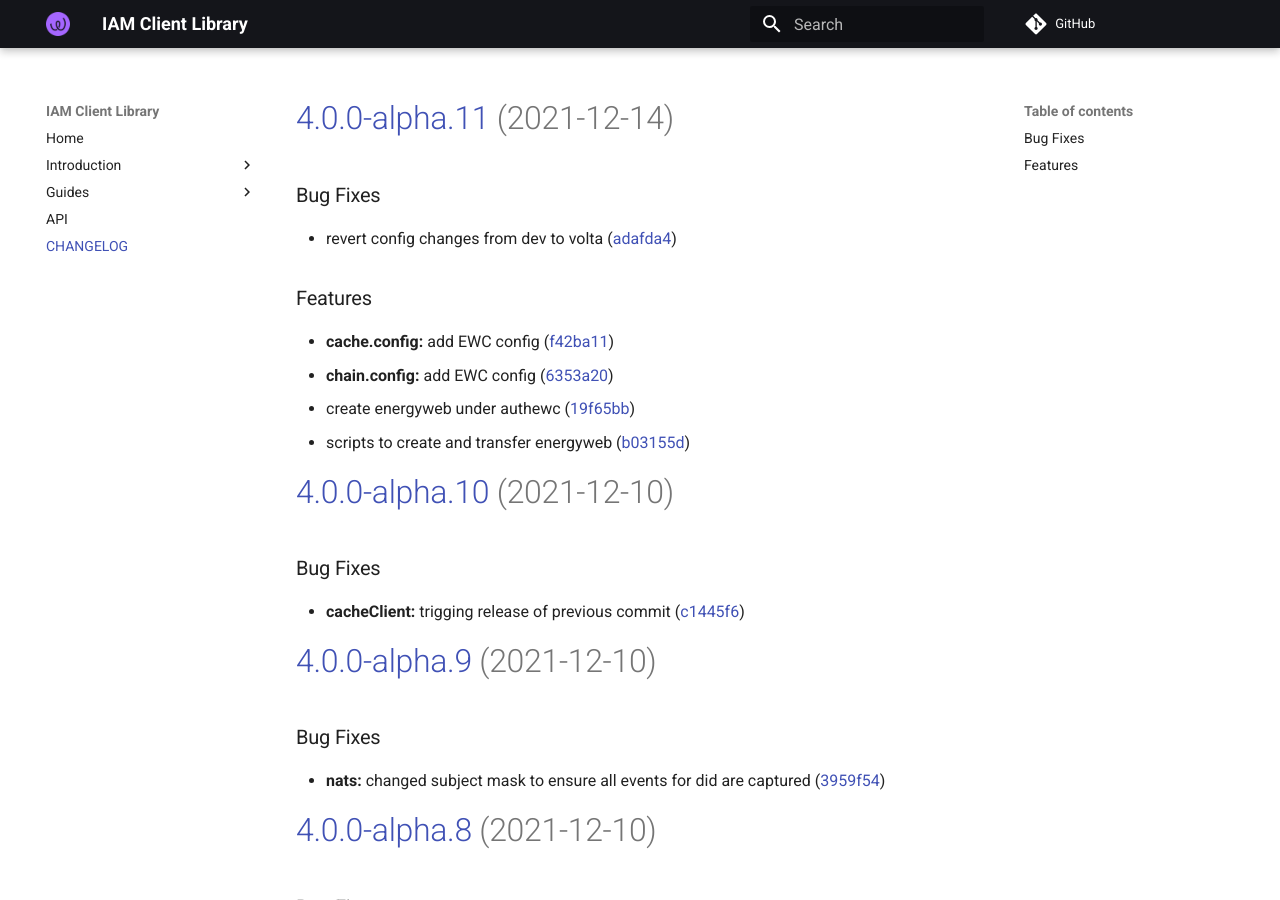
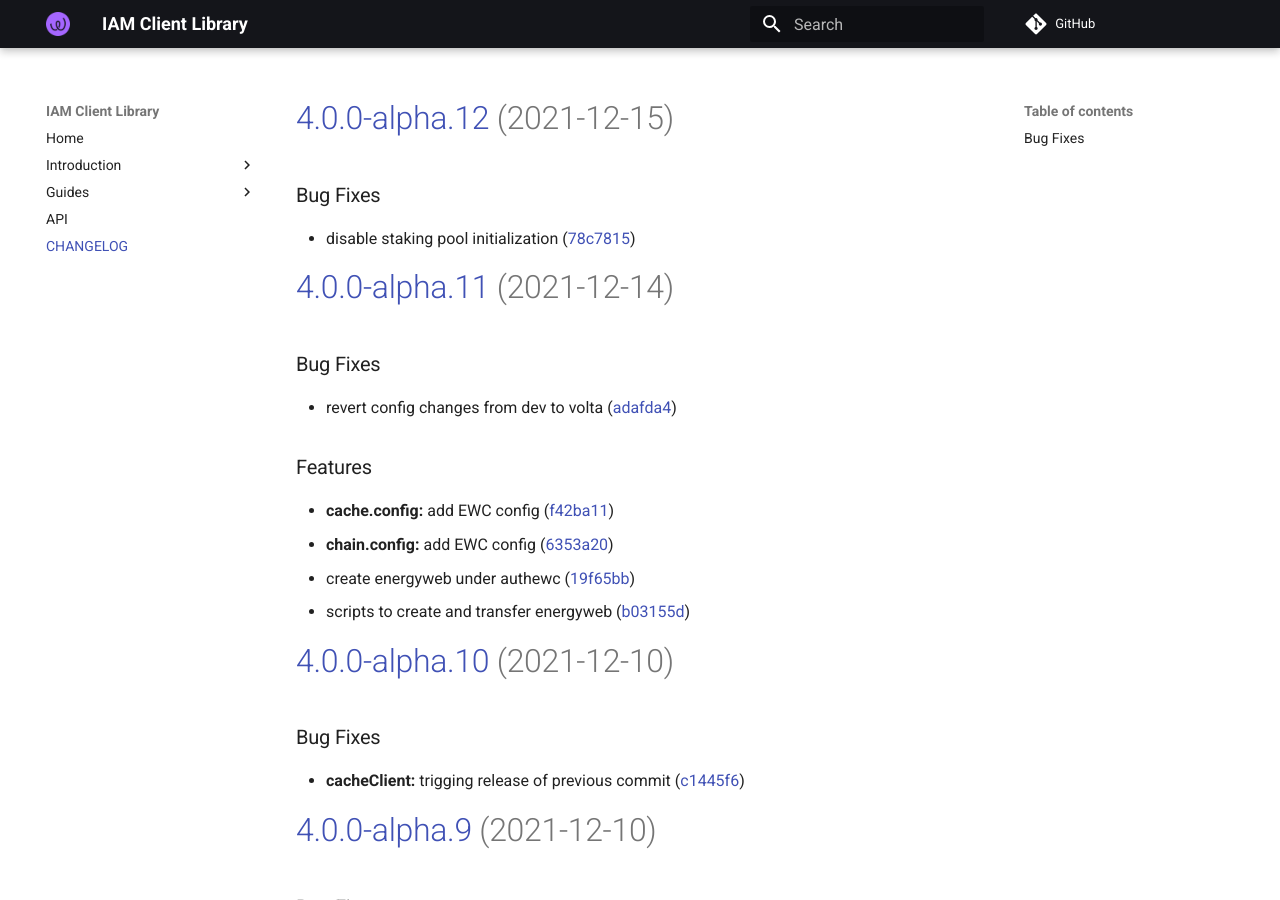
Before and after one commit to energywebfoundation/iam-client-lib, an MkDocs documentation site: the page built from docs/CHANGELOG.md, in a window 1280 px wide and 900 px high. Built offline with MkDocs 1.6.1 and Material for MkDocs 9.7.7, drawn with Linux system fonts in a browser that asks for light colours; comment, search, counter and statistics services are not loaded.

Commit message:
chore(release): 4.0.0-alpha.12 [skip ci]
# [4.0.0-alpha.12](https://github.com/energywebfoundation/iam-client-lib/compare/v4.0.0-alpha.11...v4.0.0-alpha.12) (2021-12-15)

### Bug Fixes

* disable staking pool initialization ([78c7815](https://github.com/energywebfoundation/iam-client-lib/commit/78c781512df09e5d91f575034856450fe40f6698))

```diff
--- a/docs/CHANGELOG.md
+++ b/docs/CHANGELOG.md
@@ -1,3 +1,10 @@
+# [4.0.0-alpha.12](https://github.com/energywebfoundation/iam-client-lib/compare/v4.0.0-alpha.11...v4.0.0-alpha.12) (2021-12-15)
+
+
+### Bug Fixes
+
+* disable staking pool initialization ([78c7815](https://github.com/energywebfoundation/iam-client-lib/commit/78c781512df09e5d91f575034856450fe40f6698))
+
 # [4.0.0-alpha.11](https://github.com/energywebfoundation/iam-client-lib/compare/v4.0.0-alpha.10...v4.0.0-alpha.11) (2021-12-14)
 
 
--- a/package.json
+++ b/package.json
@@ -1,6 +1,6 @@
 {
     "name": "iam-client-lib",
-    "version": "4.0.0-alpha.11",
+    "version": "4.0.0-alpha.12",
     "description": "Library for Decentralized Identity and Access Management",
     "main": "dist/index.js",
     "module": "dist/index.esm.js",
```
